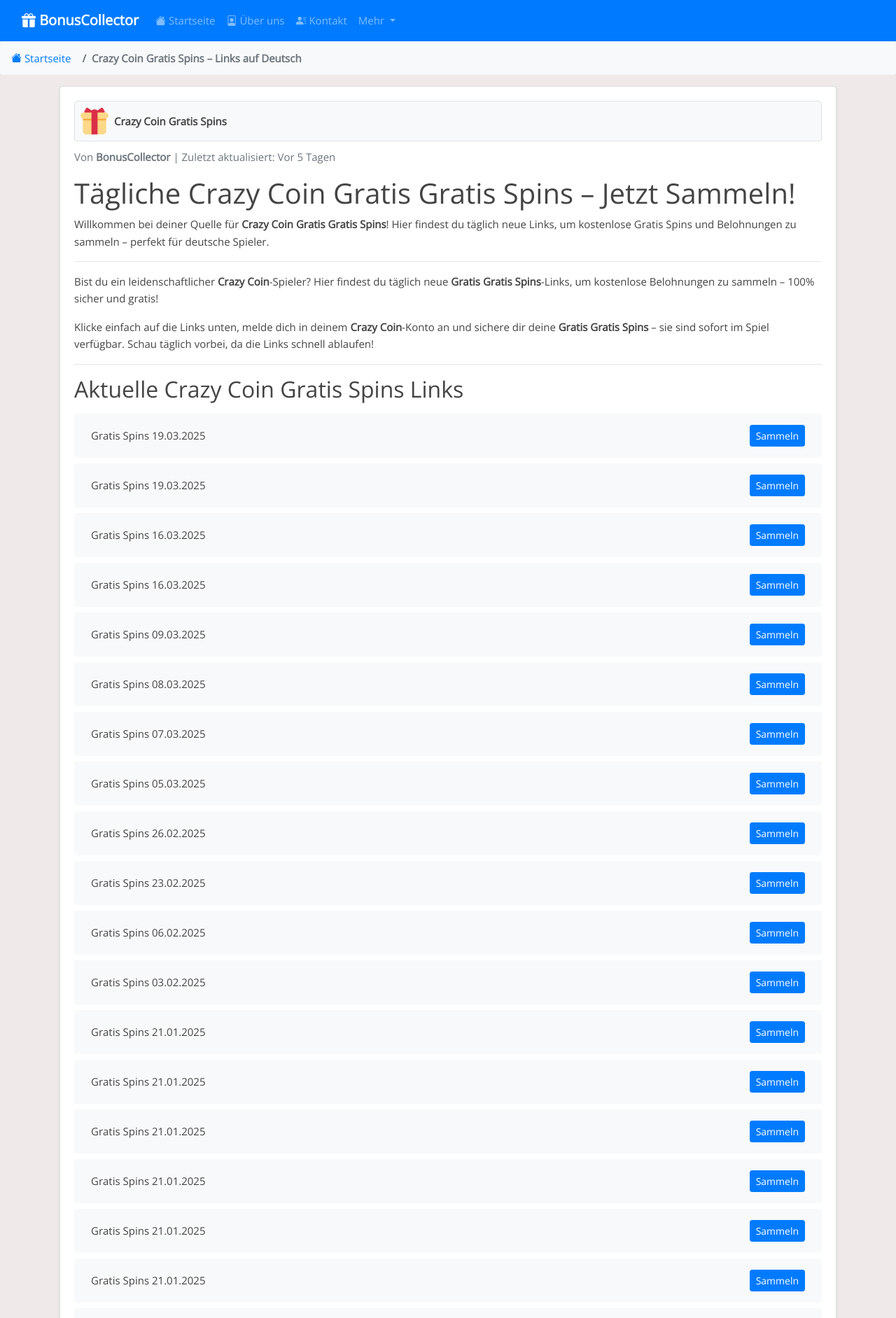
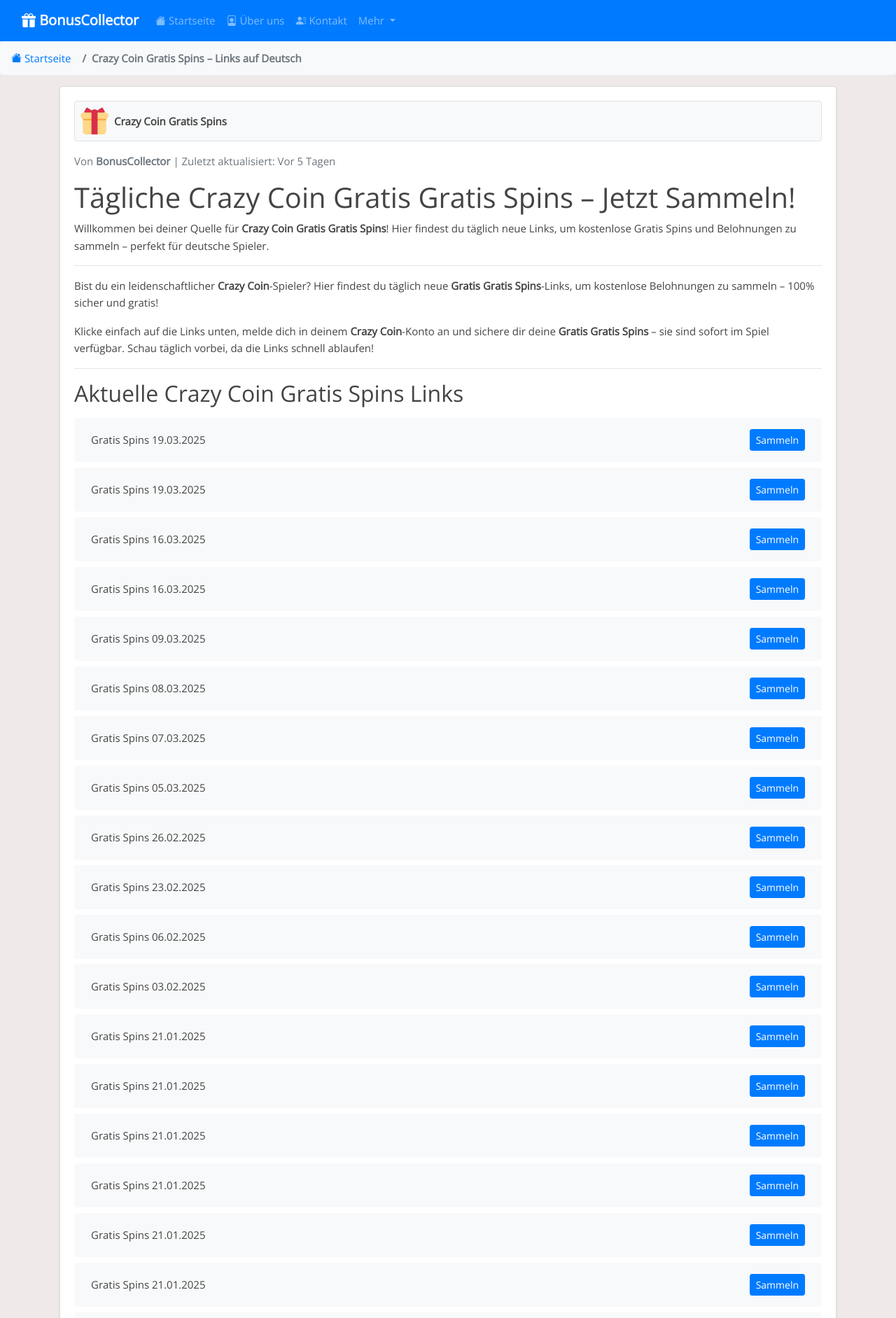
Before and after one commit to iamrohan99/bc-de, a Jekyll site: the page built from _posts/2025-01-20-crazy-coin.md, in a window 1280 px wide. Shown: the top 1883 px of the page at 70% size. Built offline with Jekyll 4.4.1, drawn with Linux system fonts in a browser that asks for light colours.

Commit message:
Update post.html

```diff
--- a/_layouts/post.html
+++ b/_layouts/post.html
@@ -18,7 +18,7 @@ layout: default
 </div>
 {% endif %}
 
-    <p class="card-subtitle text-muted mb-3">
+    <p class="card-subtitle text-muted mt-3 mb-3">
       Von <strong>{{ page.author | default: 'BonusCollector' }}</strong> |
       {% assign include_file = page.include_file %}
       {% assign file_info = site.data.include_files[include_file] %}
```
